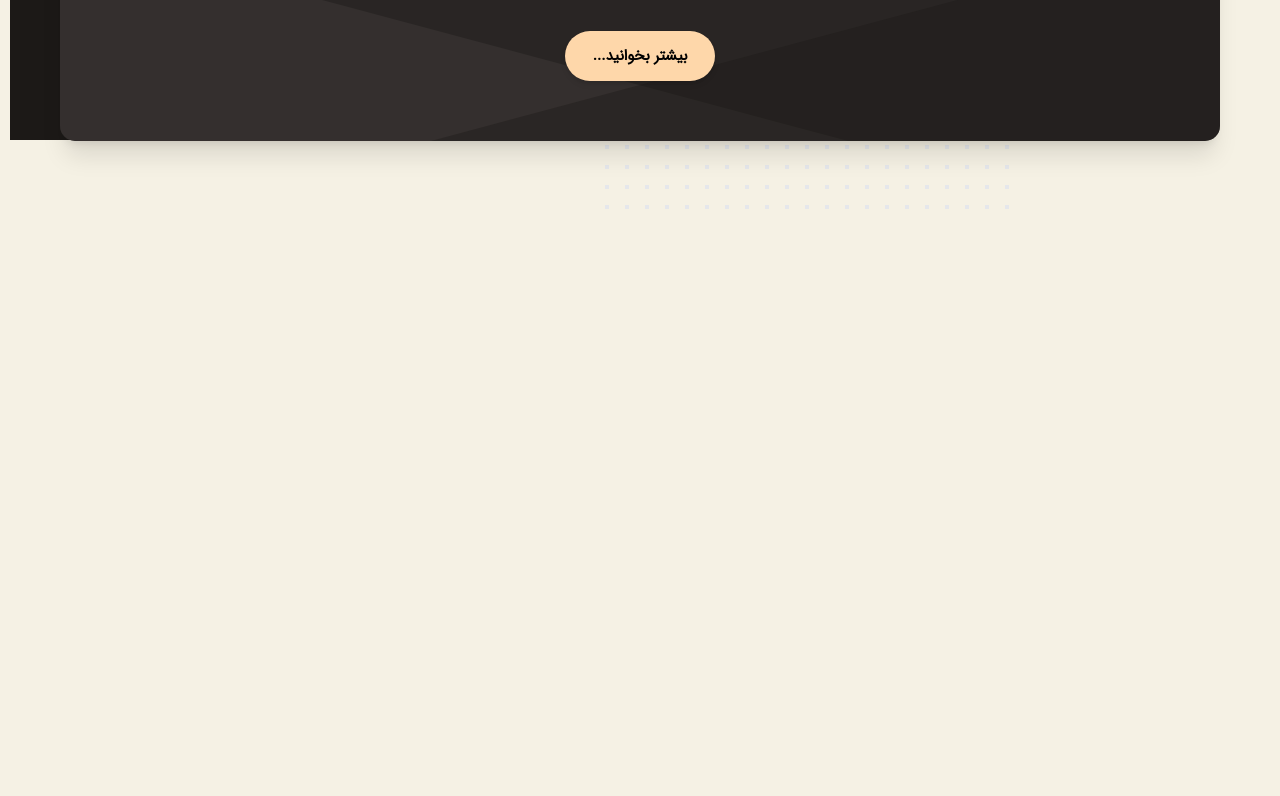
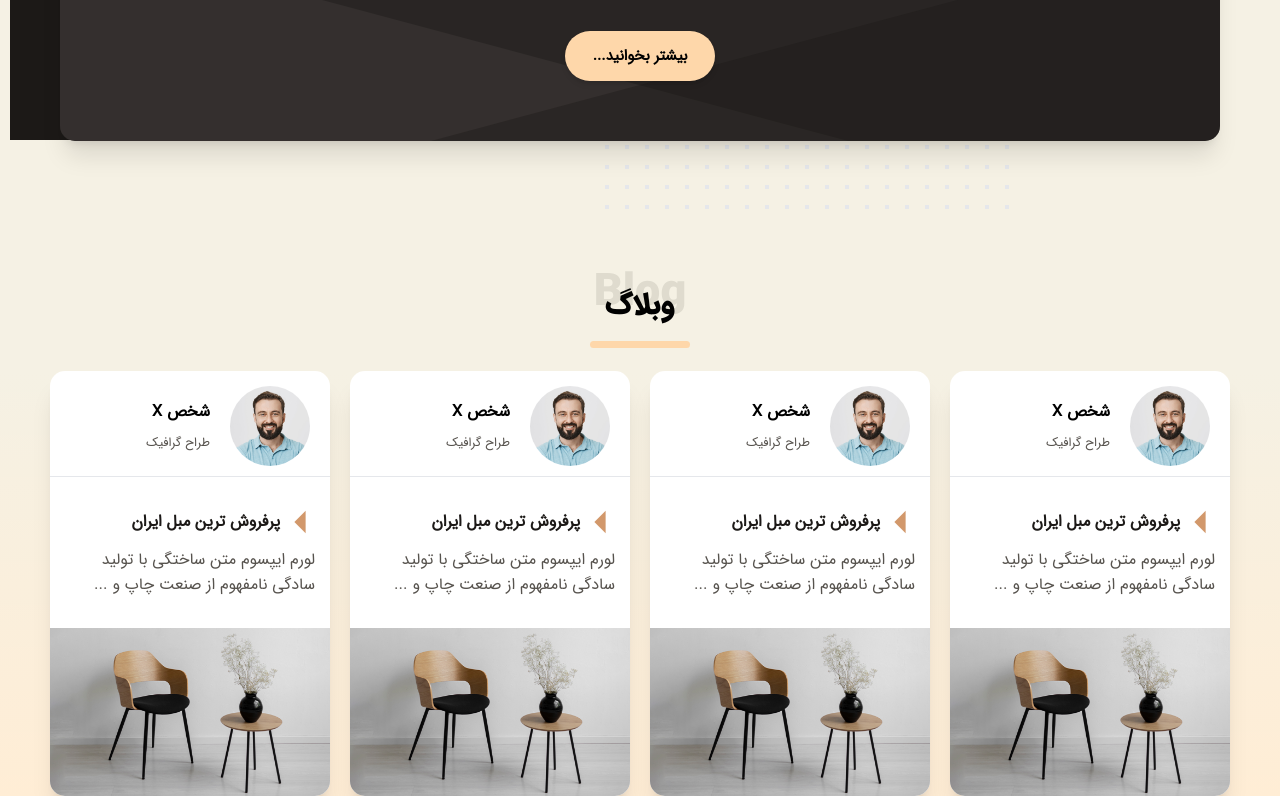
Before and after one commit to Reza-HM/Larin-Corporation, a React (Vite) app: page / in a window 1280 px wide. Shown: the part 2869-3665 px from the top of the page. Before the commit the page ends 3086 px from the top, so only its background shows below. Built offline with nearby package versions, Linux system fonts and the light colour scheme.

Commit message:
coding blog section

```diff
--- /dev/null
+++ b/src/Components/Modules/BlogBox.tsx
@@ -0,0 +1,30 @@
+import { GoTriangleLeft } from "react-icons/go";
+
+const BlogBox = () => {
+  return (
+    <div className="flex flex-col gap-8 overflow-hidden bg-white rounded-3xl shadow-xl hover:-translate-y-2 duration-500 cursor-pointer">
+      <div className="flex items-center gap-8 border-b px-8 py-6 pb-4">
+        <img
+          src="/img/avatar-1.jpg"
+          className="w-32 h-32 rounded-[50%]"
+          alt=""
+        />
+        <div className="flex flex-col gap-4">
+          <h3 className="font-bold">شخص X</h3>
+          <p className="text-xl text-stone-600">طراح گرافیک</p>
+        </div>
+      </div>
+      <div className="flex flex-col gap-4 px-6 py-4">
+        <div className="flex items-center gap-2">
+          <GoTriangleLeft className="text-5xl text-amber-700/60" />{" "}
+          <h3 className="font-bold text-stone-900">پرفروش ترین مبل ایران</h3>
+        </div>
+        <p className="text-stone-600">
+          لورم ایپسوم متن ساختگی با تولید سادگی نامفهوم از صنعت چاپ و ...
+        </p>
+      </div>
+      <img src="/img/blog-9.jpg" alt="" />
+    </div>
+  );
+};
+export default BlogBox;
--- /dev/null
+++ b/src/Components/Templates/Index/Blog.tsx
@@ -0,0 +1,15 @@
+import BlogBox from "../../Modules/BlogBox";
+
+const Blog = () => {
+  return (
+    <div className="mt-20 bg-gradient-to-t from-orange-100">
+      <div className="container grid grid-cols-1 xs:grid-cols-2 md:grid-cols-4 gap-8">
+        <BlogBox />
+        <BlogBox />
+        <BlogBox />
+        <BlogBox />
+      </div>
+    </div>
+  );
+};
+export default Blog;
--- a/src/Pages/Index.tsx
+++ b/src/Pages/Index.tsx
@@ -5,6 +5,7 @@ import Services from "../Components/Templates/Index/Services";
 import Projects from "../Components/Templates/Index/Projects";
 import Customers from "../Components/Templates/Index/Customers";
 import Consulting from "../Components/Templates/Index/Consulting";
+import Blog from "../Components/Templates/Index/Blog";
 
 const Index: FC = () => {
   return (
@@ -17,6 +18,8 @@ const Index: FC = () => {
       <SectionHeader englishTitle="Customers" persianTitle="نظرات مشتریان" />
       <Customers />
       <Consulting />
+      <SectionHeader englishTitle="Blog" persianTitle="وبلاگ" />
+      <Blog />
     </div>
   );
 };
```
Also changed, not shown: public/img/blog-9.jpg (added).
